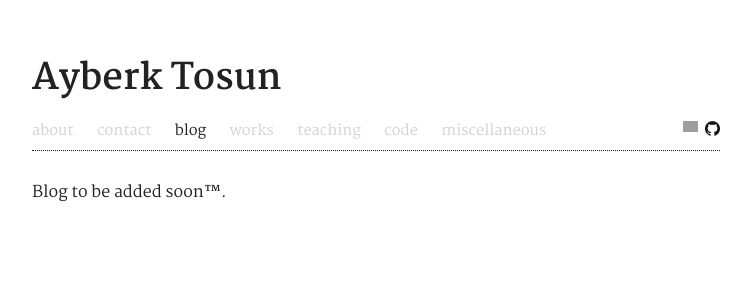
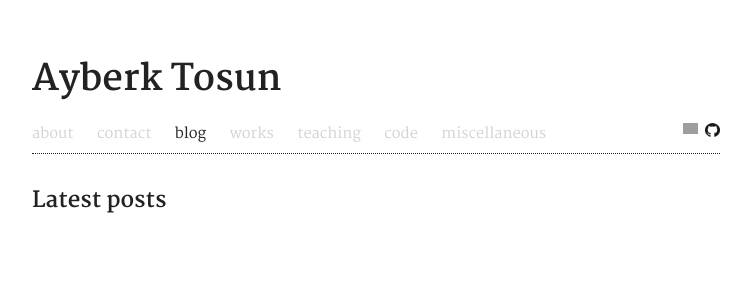
Before and after one commit to ayberkt/homepage, a Jekyll site: the page built from blog.md, in a window 1280 px wide. Shown: the top 300 px of the page, without its empty margins (264-1015 px from the left). Built offline with Jekyll 4.4.1, drawn with Linux system fonts in a browser that asks for light colours; comment, search, counter and statistics services are not loaded; grey boxes are pictures that could not be loaded.

Commit message:
Set up the blog

```diff
--- a/_config.yml
+++ b/_config.yml
@@ -2,3 +2,5 @@
 baseurl     : /~axt978
 source      : .
 destination : public_html
+markdown    : kramdown
+usemathjax  : true
--- a/_layouts/default.html
+++ b/_layouts/default.html
@@ -7,6 +7,9 @@
     {% if jekyll.environment == 'production' %}
     {% include analytics.html %}
     {% endif %}
+    <script src="https://polyfill.io/v3/polyfill.min.js?features=es6"></script>
+    <script id="MathJax-script" async src="https://cdn.jsdelivr.net/npm/mathjax@3/es5/tex-mml-chtml.js"></script>
+
   </head>
   <body>
     <header>
--- a/assets/css/styles.css
+++ b/assets/css/styles.css
@@ -8,7 +8,7 @@
   margin      : 0 auto                          ;
   max-width   : 45em                            ;
   font-family : "Martel", "DejaVu Serif", serif ;
-  line-height : 1.3                             ;
+  line-height : 1.35                            ;
   padding     : 2em 1em                         ;
   color       : #222                            ;
 }
@@ -79,6 +79,18 @@
   font-size: 10pt;
   font-style: italic;
   color: #333;
+}
+
+.post-title {
+  font-size: 28px;
+  text-align: center;
+}
+
+.post-info {
+  font-style: italic;
+  text-align: center;
+  color: #333;
+  margin-bottom: 3em;
 }
 
 /* Footer */
--- a/blog.md
+++ b/blog.md
@@ -3,4 +3,13 @@
 title: Blog
 ---
 
-Blog to be added soon™.
+## Latest posts
+
+<table>
+  {% for post in site.posts %}
+    <tr>
+        <td class="date">{{ post.date | date: "%b %Y" }}</td>
+        <td><a href="/~axt978{{ post.url }}">{{ post.title }}</a></td>
+    </tr>
+  {% endfor %}
+</table>
```
Also changed, not shown: _layouts/post.html (added, +10 -0 lines).
